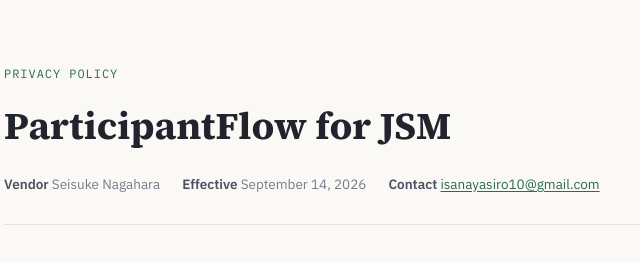
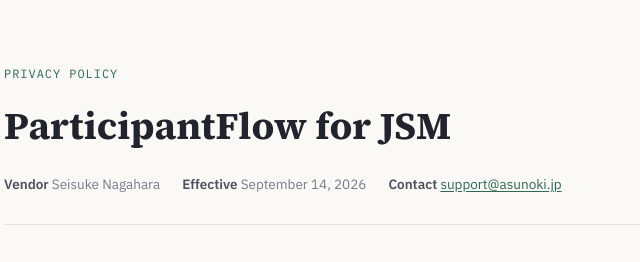
Before and after one commit to asunokio-official/participantflow-jsm-docs, a plain HTML site: page privacy-policy.html in a window 1280 px wide. Shown: the top 262 px of the page, 276-916 px from the left. Drawn offline with Linux system fonts and the light colour scheme.

Commit message:
Update support contact email to support@asunoki.jp

```diff
--- a/privacy-policy.html
+++ b/privacy-policy.html
@@ -175,7 +175,7 @@
     <div class="meta">
       <span><strong>Vendor</strong> Seisuke Nagahara</span>
       <span><strong>Effective</strong> September 14, 2026</span>
-      <span><strong>Contact</strong> <a href="mailto:isanayasiro10@gmail.com">isanayasiro10@gmail.com</a></span>
+      <span><strong>Contact</strong> <a href="mailto:support@asunoki.jp">support@asunoki.jp</a></span>
     </div>
   </header>
 
@@ -230,7 +230,7 @@
   <p>If this policy changes in a way that affects how the App handles data, we will update the effective date above and, for material changes, note it in the App&rsquo;s Atlassian Marketplace listing.</p>
 
   <h2><span class="num">09</span> Contact</h2>
-  <p>Questions about this policy or the App&rsquo;s data handling: <a href="mailto:isanayasiro10@gmail.com">isanayasiro10@gmail.com</a>.</p>
+  <p>Questions about this policy or the App&rsquo;s data handling: <a href="mailto:support@asunoki.jp">support@asunoki.jp</a>.</p>
 
   <footer class="doc-foot">
     ParticipantFlow for JSM &middot; an independently developed Atlassian Marketplace app for Jira Service Management Cloud &middot; not affiliated with or endorsed by Atlassian beyond standard Marketplace listing.
```
Also changed, not shown: documentation.html (+2 -2 lines).
